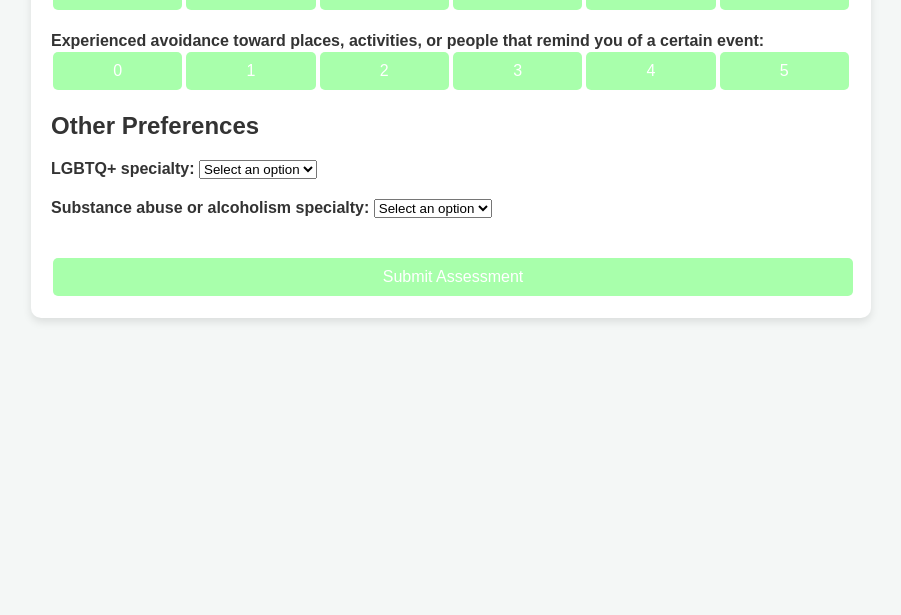
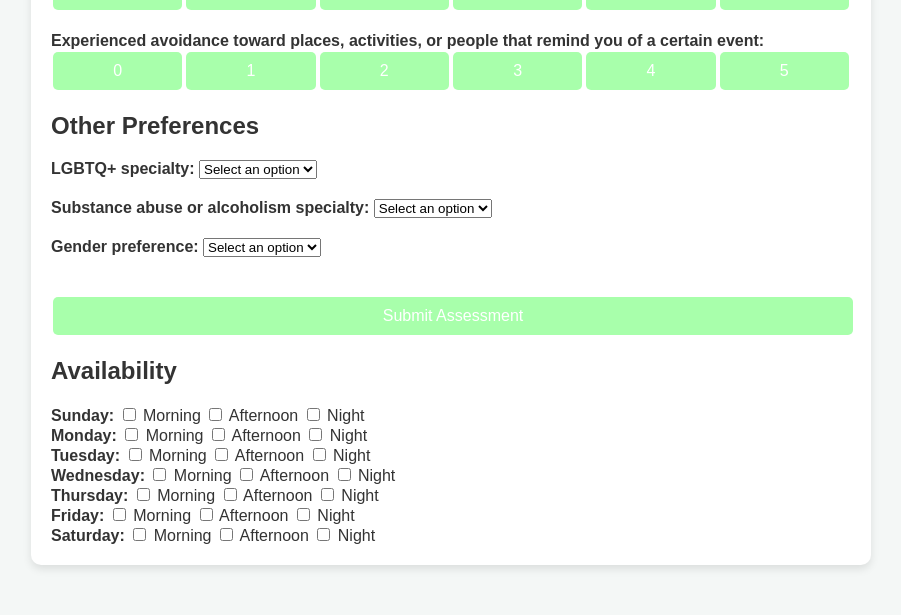
Before and after one commit to zkaiser3/Code-ADA-2024, a Flask app: page /patient in a window 1280 px wide. Shown: the part 2080-2695 px from the top of the page, without its empty margins (189-1090 px from the left). Before the commit the page ends 2402 px from the top, so only its background shows below. Run offline with Flask 3, Linux system fonts and the light colour scheme.

Commit message:
adding to patient form

```diff
--- a/templates/patient.html
+++ b/templates/patient.html
@@ -425,7 +425,65 @@
             </select>
         </div>
 
+        <div class="statement other">
+            <label>Gender preference:</label>
+            <select required>
+                <option value="" disabled selected>Select an option</option>
+                <option value="female">Female</option>
+                <option value="male">Male</option>
+                <option value="nonbinary">Nonbinary</option>
+                <option value="no">No Preference</option>
+            </select>
+
+        </div>
+
         <button type="submit" class="submit">Submit Assessment</button>
+
+        <h2>Availability</h2>
+        <div class="availability">
+            <div class="day">
+                <label>Sunday:</label>
+                <input type="checkbox" id="sunday-morning" name="sunday" value="morning"> Morning
+                <input type="checkbox" id="sunday-afternoon" name="sunday" value="afternoon"> Afternoon
+                <input type="checkbox" id="sunday-night" name="sunday" value="night"> Night
+            </div>
+            <div class="day">
+                <label>Monday:</label>
+                <input type="checkbox" id="monday-morning" name="monday" value="morning"> Morning
+                <input type="checkbox" id="monday-afternoon" name="monday" value="afternoon"> Afternoon
+                <input type="checkbox" id="monday-night" name="monday" value="night"> Night
+            </div>
+            <div class="day">
+                <label>Tuesday:</label>
+                <input type="checkbox" id="tuesday-morning" name="tuesday" value="morning"> Morning
+                <input type="checkbox" id="tuesday-afternoon" name="tuesday" value="afternoon"> Afternoon
+                <input type="checkbox" id="tuesday-night" name="tuesday" value="night"> Night
+            </div>
+            <div class="day">
+                <label>Wednesday:</label>
+                <input type="checkbox" id="wednesday-morning" name="wednesday" value="morning"> Morning
+                <input type="checkbox" id="wednesday-afternoon" name="wednesday" value="afternoon"> Afternoon
+                <input type="checkbox" id="wednesday-night" name="wednesday" value="night"> Night
+            </div>
+            <div class="day">
+                <label>Thursday:</label>
+                <input type="checkbox" id="thursday-morning" name="thursday" value="morning"> Morning
+                <input type="checkbox" id="thursday-afternoon" name="thursday" value="afternoon"> Afternoon
+                <input type="checkbox" id="thursday-night" name="thursday" value="night"> Night
+            </div>
+            <div class="day">
+                <label>Friday:</label>
+                <input type="checkbox" id="friday-morning" name="friday" value="morning"> Morning
+                <input type="checkbox" id="friday-afternoon" name="friday" value="afternoon"> Afternoon
+                <input type="checkbox" id="friday-night" name="friday" value="night"> Night
+            </div>
+            <div class="day">
+                <label>Saturday:</label>
+                <input type="checkbox" id="saturday-morning" name="saturday" value="morning"> Morning
+                <input type="checkbox" id="saturday-afternoon" name="saturday" value="afternoon"> Afternoon
+                <input type="checkbox" id="saturday-night" name="saturday" value="night"> Night
+            </div>
+        </div>
     </form>
 </div>
 
```
